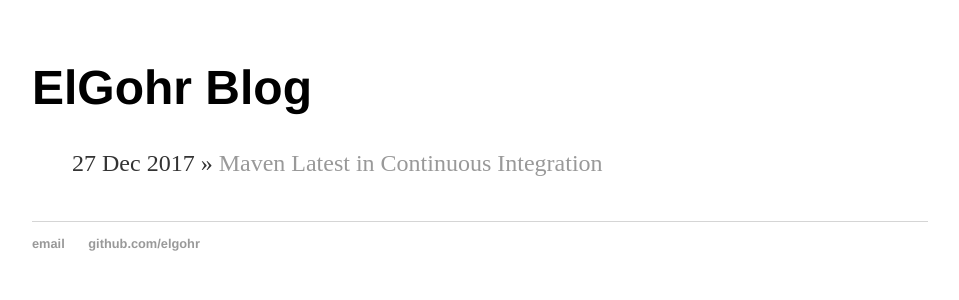
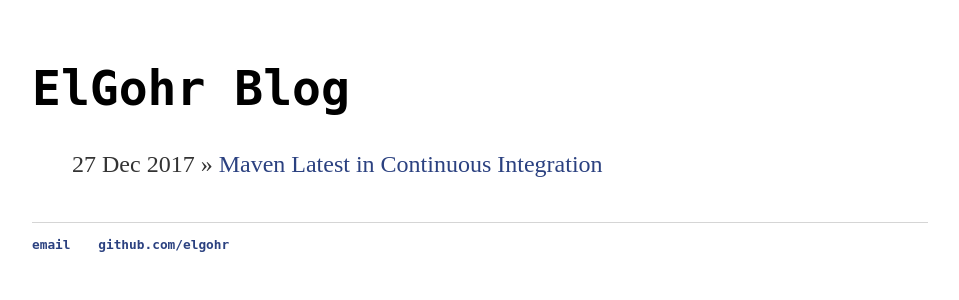
Before and after one commit to elgohr/elgohr.github.io, a Jekyll site: the page built from index.html, in a window 1280 px wide. Shown: the top 300 px of the page, without its empty margins (160-1119 px from the left). Built offline with Jekyll 4.4.1, drawn with Linux system fonts in a browser that asks for light colours.

Commit message:
Polishing

```diff
--- a/css/main.css
+++ b/css/main.css
@@ -5,11 +5,7 @@ body {
 
 a {
   text-decoration: none;
-  color: #999;
-}
-
-a:hover {
-  text-decoration: underline;
+  color: #2b4180;
 }
 
 p, ul {
@@ -19,7 +15,7 @@ p, ul {
 }
 
 h1, h2, h3, h4 {
-  font-family: 'Helvetica', 'Arial', 'Sans-Serif';
+  font-family: 'monospace', 'Arial', 'Sans-Serif';
 }
 
 h1 {
@@ -40,7 +36,7 @@ h4 {
 
 nav ul, footer ul {
   font-size: 1em;
-  font-family: 'Helvetica', 'Arial', 'Sans-Serif';
+  font-family: 'monospace', 'Arial', 'Sans-Serif';
   padding: 0px;
   list-style: none;
   font-weight: bold;
```
